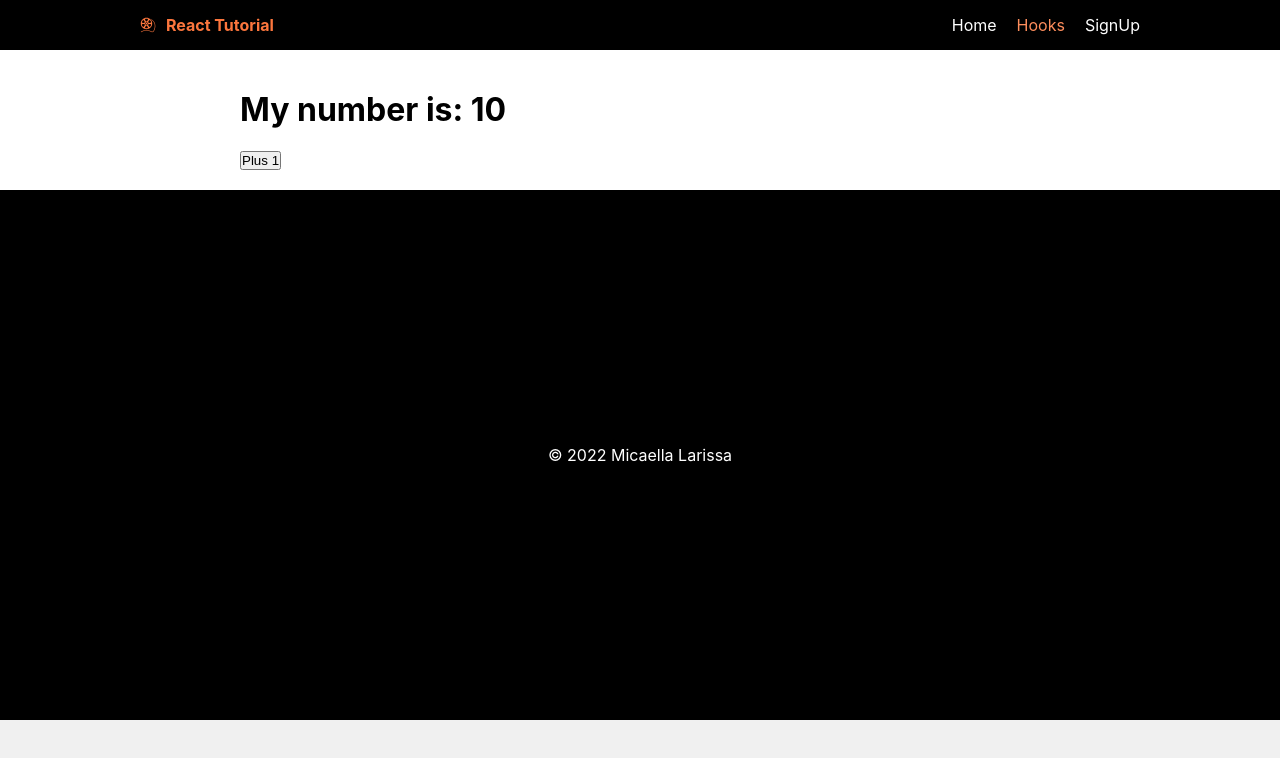
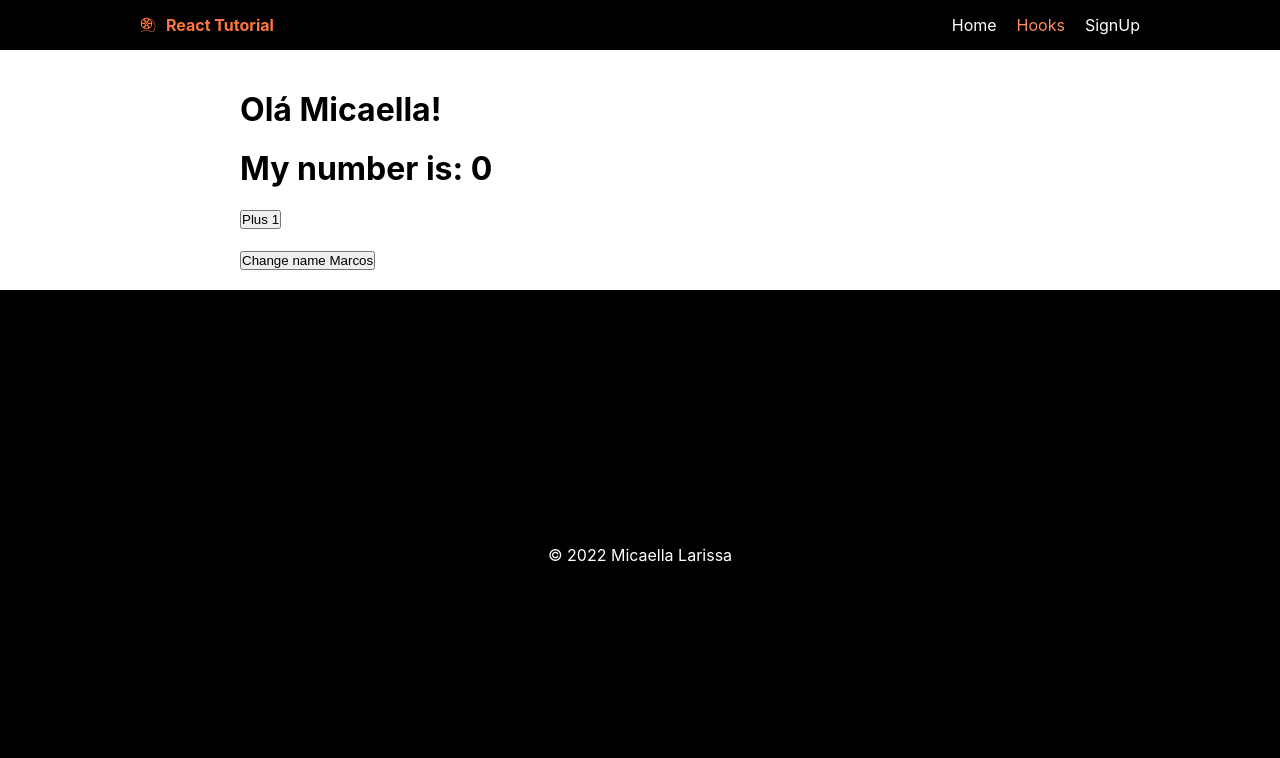
Before and after one commit to MicaLari/react-frontend-pj3, a React (Create React App) app: page /contact in a window 1280 px wide. Shown: the top 758 px of the page. Built offline with nearby package versions, Linux system fonts and the light colour scheme.

Commit message:
add de import  and onClick

```diff
--- a/src/pages/Contact.js
+++ b/src/pages/Contact.js
@@ -1,15 +1,13 @@
-import { Link } from 'react-router-dom'
 import {useState, useEffect} from 'react'
-import Footer from "../components/Footer"
 import Header from "../components/Header"
 import "./Contact.css"
 import MainContainer from '../components/MainContainer'
-
+import Footer from '../components/Footer'
 
 const Contact = () => {
 
-  const [count, setCount] = useState(10)
-
+  const [count, setCount] = useState(0)
+  const [nameUser, setNameUser] = useState("Micaella")
 
   useEffect(() => {
     console.log(count)
@@ -19,16 +17,11 @@ const Contact = () => {
     <>
       <Header />
       <MainContainer>
-        <h1> My number is: {count}</h1>
+        <h1>Olá {nameUser}!</h1>
+        <h1>My number is: {count}</h1>
         <button onClick={() => setCount(count + 1)}>Plus 1</button>
-
-        {/* <h1> My name is: {nameUser}</h1>
-        <button onClick={() => setNameUser("Karla")}>Plus</button><br /> */}
-        {/* <Link to='/'>Home</Link>
-        <h1>Contact</h1>
-
-        <p>Aqui é o contact</p> */}
-
+        <br/><br/>
+        <button onClick={() => setNameUser("Marcos")}>Change name Marcos</button>
       </MainContainer>
       <Footer />
     </>
```
